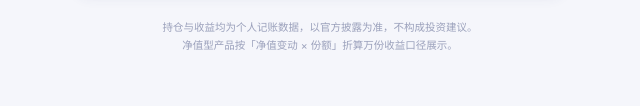
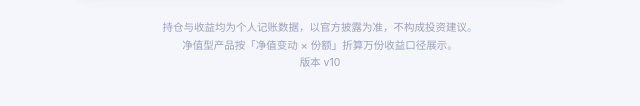
Before and after one commit to glorywork/licai-ledger, a plain HTML site: page index.html in a window 1280 px wide. Shown: the part 1350-1456 px from the top of the page, 320-960 px from the left. Drawn offline with Linux system fonts and the light colour scheme.

Commit message:
chore(deploy): 同步 index.html（2026-09-14 12:45）

```diff
--- a/index.html
+++ b/index.html
@@ -268,7 +268,8 @@ body{
 
     <div class="foot">
       持仓与收益均为个人记账数据，以官方披露为准，不构成投资建议。<br>
-      净值型产品按「净值变动 × 份额」折算万份收益口径展示。
+      净值型产品按「净值变动 × 份额」折算万份收益口径展示。<br>
+      <span id="appVer" class="muted"></span>
     </div>
   </div>
 
```
